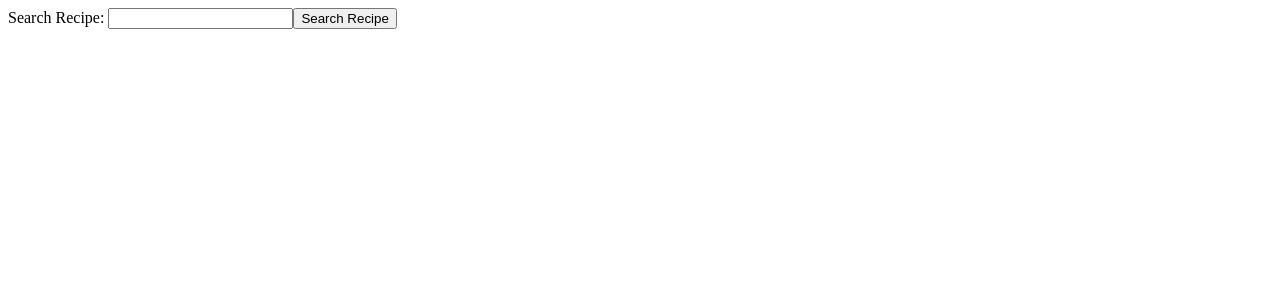
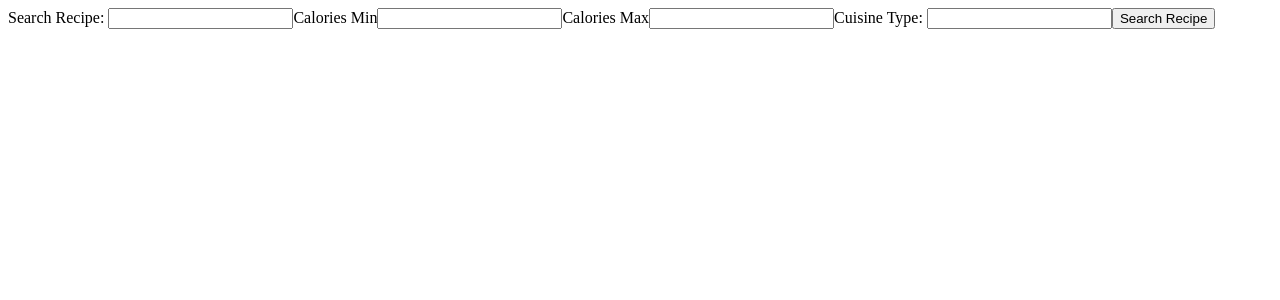
Before and after one commit to timwong91/ngProject-Mitchual, an Angular app: page / in a window 1280 px wide. Shown: the top 300 px of the page. Built offline with nearby package versions, Linux system fonts and the light colour scheme.

Commit message:
need to fix cuisineType

```diff
--- a/src/app/recipe-api.service.ts
+++ b/src/app/recipe-api.service.ts
@@ -7,13 +7,21 @@ import { HttpClient } from "@angular/common/http";
 export class RecipeApiService {
   appid: string = "b5c9605c";
   apikey: string = "bd777770e78b145d634b5bf922500535";
+
   constructor(private http: HttpClient) {}
 
-  getEdamamData(searchTerm: string) {
+  getEdamamData(
+    searchTerm: string,
+    caloriesMin: number,
+    caloriesMax: number,
+    cuisineType: string
+  ) {
     return this.http.get(
       `https://api.edamam.com/search?q=${searchTerm}&app_id=${
         this.appid
-      }&app_key=${this.apikey}&from=0&to=3&calories=591-722&health=alcohol-free`
+      }&app_key=${
+        this.apikey
+      }&from=0&to=3&calories=${caloriesMin}-${caloriesMax}&cuisineType=${cuisineType}`
     );
   }
 }
--- a/src/app/search-criteria/search-criteria.component.html
+++ b/src/app/search-criteria/search-criteria.component.html
@@ -1,5 +1,11 @@
 <form #recipeForm="ngForm" (ngSubmit)="searchRecipe(recipeForm)">
   <label for="">Search Recipe: </label>
   <input type="text" ngModel name="searchTerm" />
+  <label for="">Calories Min</label>
+  <input type="text" ngModel name="caloriesMin" />
+  <label for="">Calories Max</label>
+  <input type="text" ngModel name="caloriesMax" />
+  <label for="">Cuisine Type: </label>
+  <input type="text" ngModel name="cuisineType" />
   <button>Search Recipe</button>
 </form>
--- a/src/app/search-criteria/search-criteria.component.ts
+++ b/src/app/search-criteria/search-criteria.component.ts
@@ -14,7 +14,12 @@ export class SearchCriteriaComponent implements OnInit {
 
   searchRecipe(form) {
     this.recipeApiService
-      .getEdamamData(form.value.searchTerm)
+      .getEdamamData(
+        form.value.searchTerm,
+        form.value.caloriesMin,
+        form.value.caloriesMax,
+        form.value.cuisineType
+      )
       .subscribe(response => {
         this.recipeData = response["hits"];
         console.log(this.recipeData);
```
